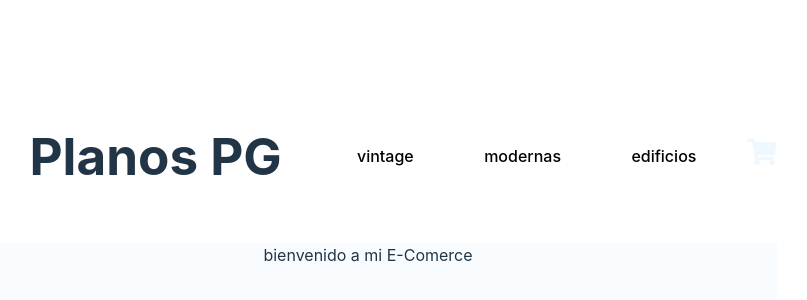
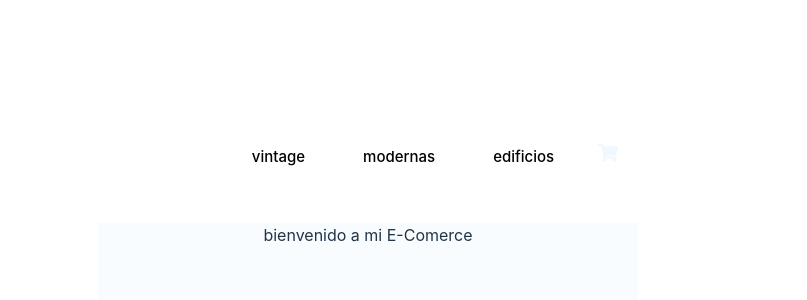
Before and after one commit to NahuelPiazza/CreaTuLanding.Piazza, a React (Vite) app: page / in a window 1280 px wide. Shown: the part 36-336 px from the top of the page, without its empty margins (272-1079 px from the left). Built offline with nearby package versions, Linux system fonts and the light colour scheme.

Commit message:
se realizaron cambios en estilos

```diff
--- a/src/components/BannerComponent.css
+++ b/src/components/BannerComponent.css
@@ -3,4 +3,7 @@
     height: 400px;
     max-height: 400px;
     width: 100%;
+    border-style: none;
+
+
 }
--- a/src/components/ButtonComponent.jsx
+++ b/src/components/ButtonComponent.jsx
@@ -1,6 +1,6 @@
 export default function ButtonComponent ({text, color, backcolor}) {
     return (
-        <button style= {{color: color , backgroundColor: backcolor}}> {text} </button>
+        <button style= {{color: color , backgroundColor: backcolor, fontSize: '15px ' , }}> {text} </button>
     );
 
 }
--- a/src/components/LiComponent.css
+++ b/src/components/LiComponent.css
@@ -1,3 +1,3 @@
 li {
-    margin: 15px;
+    margin: 10px;
 }
--- a/src/components/navbar.css
+++ b/src/components/navbar.css
@@ -6,16 +6,19 @@ nav {
     position: relative;
     border-style: none;
     border-radius: 5%;
+    padding: 5px;
 }
 
 .NavIcon {
-    font-size: 50px;
+    font-size: 40px;
     color: rgb(255, 255, 255);
     margin-right: 20px;
+    margin-left: 20px;
 }
 
 .CartIcon {
     color: aliceblue;
-    font-size: 30px;
+    font-size: 20px;
     margin-left: 15px;
+    margin-right: 15px;
 }
--- a/src/components/navbar.jsx
+++ b/src/components/navbar.jsx
@@ -7,7 +7,6 @@ export default function NavBar() {
       <nav>
 
         <BsBuildings className="NavIcon"/>
-        <h1>Planos PG</h1>
         <ULComponent/>
         <CartComponent/>
 
```
